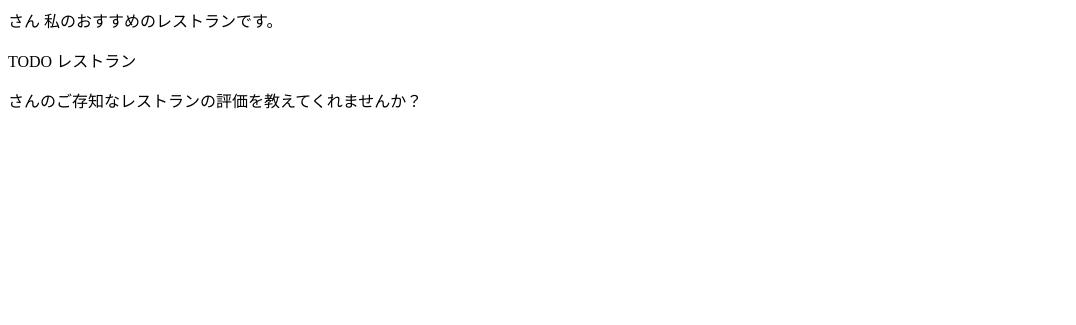
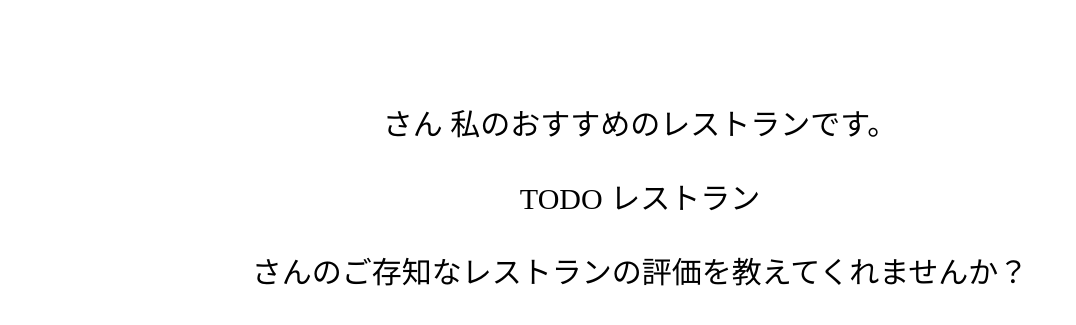
Before and after one commit to yakibuta888/Demo_FullStack_Python_MachineLearning, a Flask app: template src/templates/evaluate_restaurant.html in a window 1280 px wide. Shown: the top 325 px of the page, without its empty margins (0-1076 px from the left). Run offline with Flask 3, Linux system fonts and the light colour scheme; the template is opened without the code that fills it, so the values that code supplies are empty.

Commit message:
ss12_スタイルの変更

```diff
--- a/src/app/controllers/roboter.py
+++ b/src/app/controllers/roboter.py
@@ -3,7 +3,7 @@
 import settings
 
 
-app = Flask(__name__, template_folder=settings.TEMPLATE_FOLDER_PATH)
+app = Flask(__name__, template_folder=settings.TEMPLATE_FOLDER_PATH, static_folder=settings.STATIC_FOLDER_PATH)
 
 
 class WebServer(object):
--- a/src/settings.py
+++ b/src/settings.py
@@ -7,5 +7,6 @@
 LOG_FILE: str = os.path.normpath(os.path.join(cwd, 'appserver.log'))
 DB_NAME: str = os.path.normpath(os.path.join(cwd, 'appserver.sql'))
 TEMPLATE_FOLDER_PATH: str = os.path.normpath(os.path.join(cwd, 'templates'))
+STATIC_FOLDER_PATH: str = os.path.normpath(os.path.join(cwd, 'static'))
 PORT: int = 5000
 DEBUG: bool = True
--- /dev/null
+++ b/src/static/style.css
@@ -0,0 +1,18 @@
+body, input {
+  font-size: 30px;
+}
+
+div {
+  margin-top: 30px;
+  margin-bottom: 30px;
+}
+
+div.display {
+  text-align: center;
+  margin-top: 100px;
+}
+
+form {
+  margin-top: 30px;
+  margin-bottom: 30px;
+}
--- a/src/templates/evaluate_restaurant.html
+++ b/src/templates/evaluate_restaurant.html
@@ -5,6 +5,7 @@
   <meta http-equiv="X-UA-Compatible" content="IE=edge">
   <meta name="viewport" content="width=device-width, initial-scale=1.0">
   <title>Evaluate</title>
+  <link rel="stylesheet" type="text/css" href="{{ url_for('static', filename='style.css')}}">
 </head>
 <body>
   <div class="display">
--- a/src/templates/hello.html
+++ b/src/templates/hello.html
@@ -5,6 +5,7 @@
   <meta http-equiv="X-UA-Compatible" content="IE=edge">
   <meta name="viewport" content="width=device-width, initial-scale=1.0">
   <title>Roboter 2</title>
+  <link rel="stylesheet" type="text/css" href="{{ url_for('static', filename='style.css')}}">
 </head>
 <body>
   <div class="display">
```
